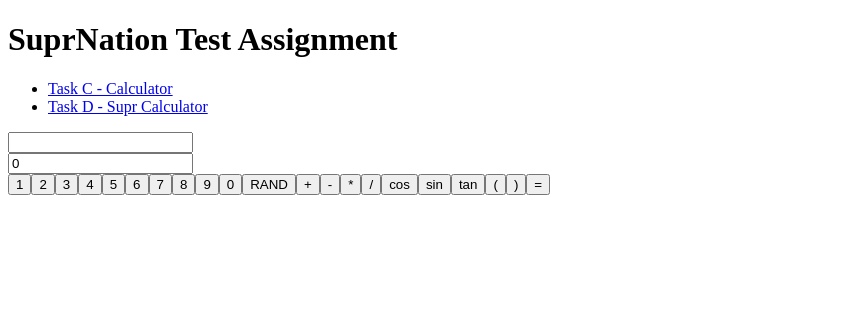
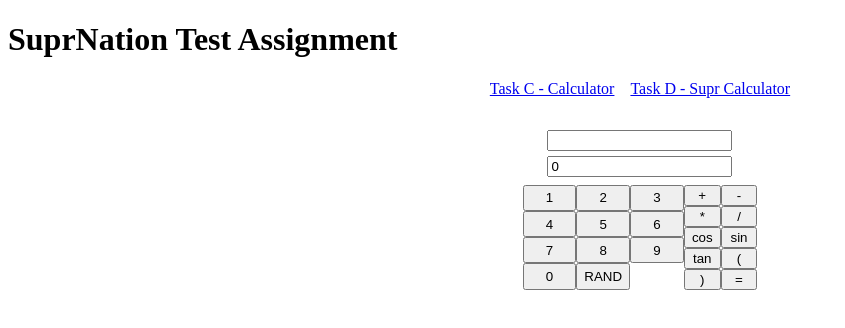
Before and after one commit to paperez/supr_nation_assignment, an Angular app: page /supr-calculator in a window 1280 px wide. Shown: the top 328 px of the page, without its empty margins (0-845 px from the left). Built offline with nearby package versions, Linux system fonts and the light colour scheme.

Commit message:
Adds some style to components (basic)

```diff
--- a/src/app/app.component.html
+++ b/src/app/app.component.html
@@ -1,17 +1,8 @@
-<!-- <div>TASK C - Calculator</div>
-<app-calculator></app-calculator>
-<div>**************************************************</div>
-<div>TASK D - Supr Calculator</div> -->
-
 <h1>SuprNation Test Assignment</h1>
-<!-- This nav gives you links to click, which tells the router which route to use (defined in the routes constant in  AppRoutingModule) -->
-<nav>
-  <ul>
-    <li><a routerLink="/calculator">Task C - Calculator</a></li>
-    <li><a routerLink="/supr-calculator">Task D - Supr Calculator</a></li>
-  </ul>
+<nav class="nav-container">
+  <a routerLink="/calculator">Task C - Calculator</a>
+  <a routerLink="/supr-calculator">Task D - Supr Calculator</a>
 </nav>
-<!-- The routed views render in the <router-outlet>-->
-<router-outlet></router-outlet>
-
-<!-- <app-supr-calculator></app-supr-calculator> -->
+<div class="main">
+    <router-outlet></router-outlet>
+</div>
--- a/src/app/app.component.scss
+++ b/src/app/app.component.scss
@@ -0,0 +1,14 @@
+.nav-container {
+    display: flex;
+    gap: 1rem;
+    align-items: center;
+    justify-content: center;
+}
+
+.main {
+    margin-top: 2rem;
+    display: flex;
+    align-items: center;
+    justify-content: center;
+    width: 100%;
+}
--- a/src/app/components/calculator/calculator.component.html
+++ b/src/app/components/calculator/calculator.component.html
@@ -1,24 +1,35 @@
-<div [formGroup]="form" class="expression-form">
-    <label for="expression">
-        Expression
-    </label>
+<div class="calculator-container">
+
+    <div [formGroup]="form" class="expression-form-container">
+        <div class="input-container">
             <input class="expression-input" id="expression" formControlName="expression">
-    <div *ngIf="expression?.hasError('invalidExpression')">
+            <div *ngIf="allowErrorDisplay && expression?.hasError('invalidExpression')" class="error-message">
                 The expression is not correct
             </div>
-    <div *ngIf="!expression?.hasError('invalidExpression')">
+            <button (click)="addResultToList()">Add result to list</button>
+        </div>
+        <div class="result-container" *ngIf="!expression?.hasError('invalidExpression')">
+            <div>Result:</div>
             <div>{{ result | async }}</div>
         </div>
-    <button (click)="addResultToList()">Add result to list</button>
     </div>
 
 
     <div class="expression-list">
-    Latest 5 results
-    <div *ngFor="let item of filteredExpressionList" class="expression-row">
-        <p>{{item.expression}}</p>
-        <p>{{item.result}}</p>
+        <div>Latest 5 expressions</div>
+        <table class="latest-results-table">
+            <thead class="">
+                <tr>
+                  <th>Expression</th>
+                  <th>Result</th>
+                </tr>
+              </thead>
+              <tbody>
+                <tr *ngFor="let item of filteredExpressionList">
+                    <td>{{item.expression}}</td>
+                    <td>{{item.result | number:'0.0-2'}}</td>
+                </tr>
+              </tbody>
+        </table>
     </div>
 </div>
-
-<!-- <button (click)="evaluateClick()">Evaluate</button> -->
--- a/src/app/components/calculator/calculator.component.scss
+++ b/src/app/components/calculator/calculator.component.scss
@@ -1,3 +1,25 @@
+.calculator-container {
+    display: flex;
+    flex-direction: column;
+    gap: 2rem;
+
+
+    .expression-form-container {
+        display: flex;
+        flex-direction: column;
+        gap: 1rem;
+
+        .input-container {
+            display: flex;
+            flex-direction: column;
+        }
+
+        .error-message {
+            color: red;
+        }
+    }
+}
+
 .expression-list {
     display: flex;
     flex-direction: column;
--- a/src/app/components/calculator/calculator.component.ts
+++ b/src/app/components/calculator/calculator.component.ts
@@ -1,6 +1,6 @@
 import { Component, OnDestroy, OnInit } from '@angular/core';
 import { ValidationErrors, AbstractControl, ValidatorFn, FormBuilder, FormControl, FormGroup } from '@angular/forms';
-import { Observable, Subject, takeUntil } from 'rxjs';
+import { Observable, Subject, takeUntil, tap } from 'rxjs';
 import { ExpressionEvaluatorService } from 'src/app/services/expression-evaluator/expression-evaluator.service';
 import { Constants } from 'src/app/app.constants';
 import { IExpressionForm, IExpressionListItem } from 'src/app/model/model';
@@ -15,6 +15,7 @@ export class CalculatorComponent implements OnInit, OnDestroy {
 
   form: FormGroup<IExpressionForm>;
   result!: Observable<number>;
+  allowErrorDisplay: boolean = false;
 
   expressionList: IExpressionListItem[] = [];
   filteredExpressionList: IExpressionListItem[] = [];
@@ -37,6 +38,7 @@ export class CalculatorComponent implements OnInit, OnDestroy {
   ngOnInit() {
     this.result = this._expressionEvaluator.expressionEvalObs$;
     this.form.get('expression')?.valueChanges.pipe(
+      tap(() => this.allowErrorDisplay = true),
       takeUntil(this._destroy),
     ).subscribe();
   }
@@ -61,6 +63,7 @@ export class CalculatorComponent implements OnInit, OnDestroy {
     );
     this.filteredExpressionList = this.expressionList.slice(0, Constants.MAX_LIST_NUM_ITEMS);
     this.form.get('expression')?.setValue('');
+    this.allowErrorDisplay = false;
   }
 
   get expression() {
--- a/src/app/components/supr-calculator/supr-calculator.component.html
+++ b/src/app/components/supr-calculator/supr-calculator.component.html
@@ -1,6 +1,6 @@
 
-<div [formGroup]="form" class="expression-form">
-    <div class="supr-calculator-container">
+<div [formGroup]="form" class="supr-calculator-container">
+    <div class="supr-calculator-input-container">
         <div class="input-container">
             <input class="expression-input" id="expression" formControlName="expression">
         </div>
@@ -9,6 +9,7 @@
         </div>
     </div>
     <div class="keyboard-container">
+        <div class="digits-container">
             <button class="calculator-button" (click)="buttonClick('1')">1</button>
             <button class="calculator-button" (click)="buttonClick('2')">2</button>
             <button class="calculator-button" (click)="buttonClick('3')">3</button>
@@ -20,6 +21,8 @@
             <button class="calculator-button" (click)="buttonClick('9')">9</button>
             <button class="calculator-button" (click)="buttonClick('0')">0</button>
             <button class="calculator-button" (click)="getRandomNumber()">RAND</button>
+        </div>
+        <div class="operations-container">
             <button class="calculator-button" (click)="buttonClick('+')">+</button>
             <button class="calculator-button" (click)="buttonClick('-')">-</button>
             <button class="calculator-button" (click)="buttonClick('*')">*</button>
@@ -31,4 +34,6 @@
             <button class="calculator-button" (click)="buttonClick(')')">)</button>
             <button class="calculator-button" (click)="evaluateExpression()">=</button>
         </div>
+
     </div>
+</div>
--- a/src/app/components/supr-calculator/supr-calculator.component.scss
+++ b/src/app/components/supr-calculator/supr-calculator.component.scss
@@ -0,0 +1,26 @@
+.supr-calculator-container {
+    display: flex;
+    flex-direction: column;
+    gap: 0.5rem;
+
+    .supr-calculator-input-container {
+        display: flex;
+        flex-direction: column;
+        align-items: center;
+        gap: 0.3rem;
+    }
+
+    .keyboard-container {
+        display: flex;
+        .digits-container {
+
+            display: grid;
+            grid-template-columns: 1fr 1fr 1fr;
+        }
+        .operations-container {
+
+            display: grid;
+            grid-template-columns: 1fr 1fr;
+        }
+    }
+}
```
Lines whose indentation alone changed are shown as unchanged.
